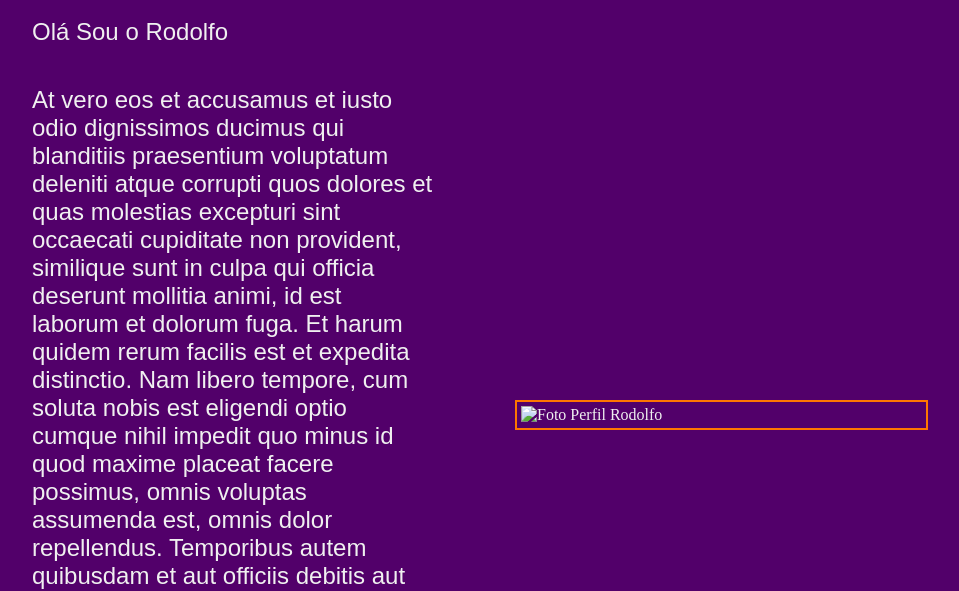
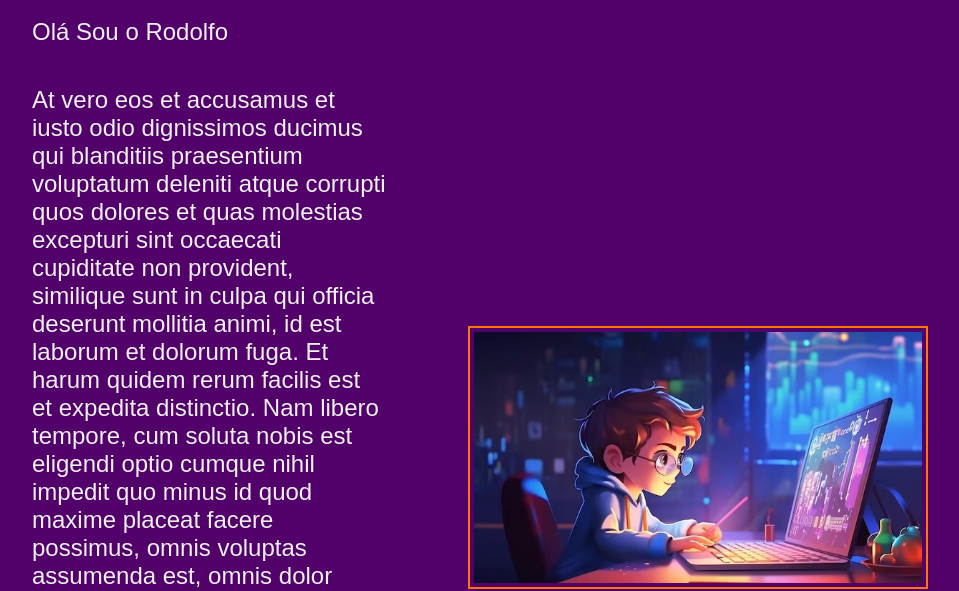
Before and after one commit to Rodolfo-Lopes/portifolio, a plain HTML site: page about.html in a window 1280 px wide. Shown: the part 223-814 px from the top of the page, without its empty margins (160-1119 px from the left). Drawn offline with nearby package versions, Linux system fonts and the light colour scheme.

Commit message:
Update about.html

```diff
--- a/about.html
+++ b/about.html
@@ -23,7 +23,7 @@
         Et harum quidem rerum facilis est et expedita distinctio. Nam libero tempore, cum soluta nobis est eligendi optio cumque nihil impedit quo minus id quod maxime placeat facere possimus, omnis voluptas assumenda est, omnis dolor repellendus. Temporibus autem quibusdam et aut officiis debitis aut rerum necessitatibus saepe eveniet ut et voluptates repudiandae sint et molestiae non recusandae. Itaque earum rerum hic tenetur a sapiente delectus, ut aut reiciendis voluptatibus maiores alias consequatur aut perferendis doloribus asperiores ipsum delis forum birol parela maxime infena. Excepteur sint occaecat cupidatat non.
         </p>
 </section>
-<img class="imagem_perfil" src="./assets/img_perfil.jpeg" alt="Foto Perfil Rodolfo" class="imagem_perfil">
+<img class="imagem_perfil" src="./assets/o-programador-infantil-aprende-a-codificar-no-tablet-ou-telefone-do-computador-a-crianca-cria-codigo-ou-programa-generative-ai_887552-7692.avif" alt="Foto Perfil Rodolfo" class="imagem_perfil">
     </main>
 
     <footer class="rodape">
```
